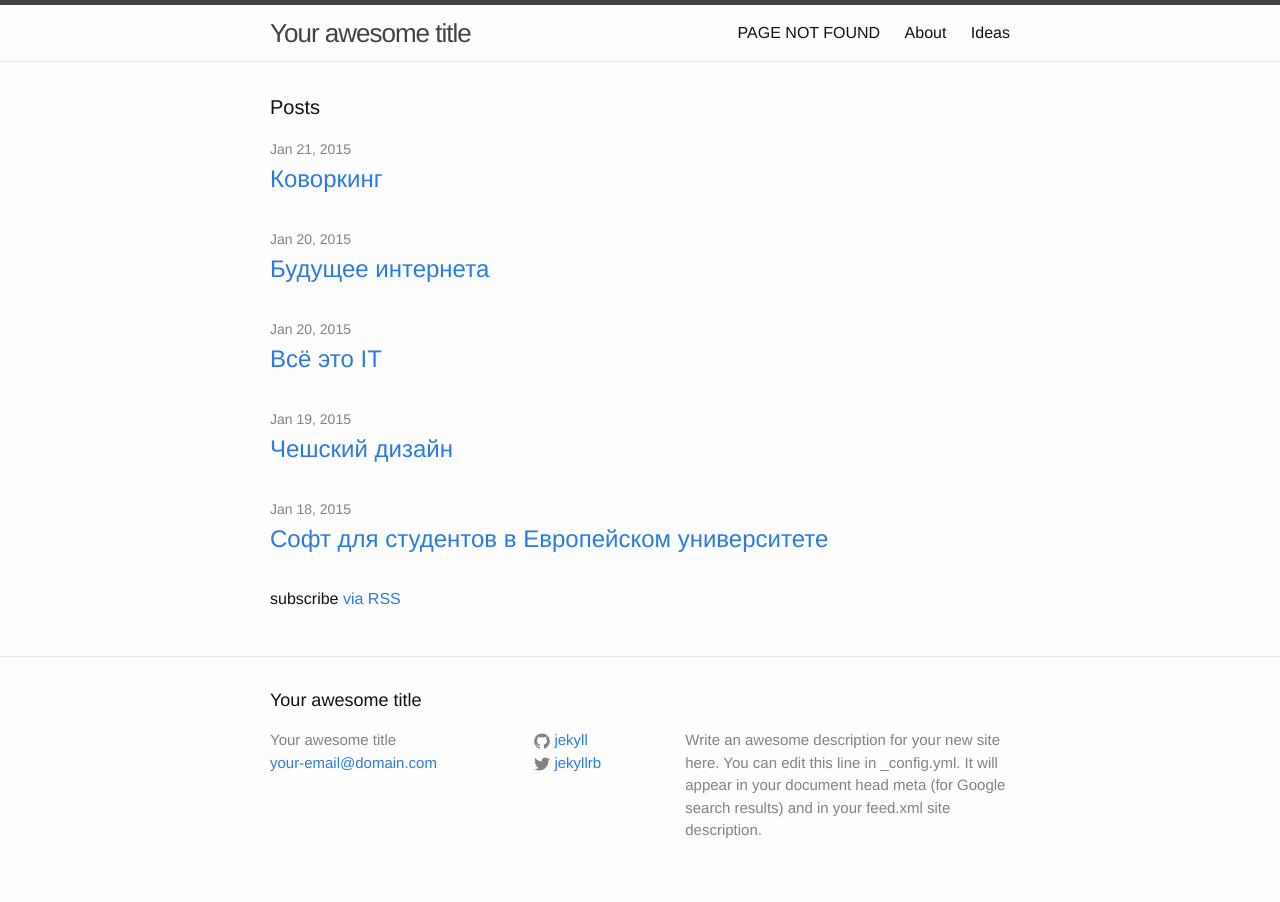
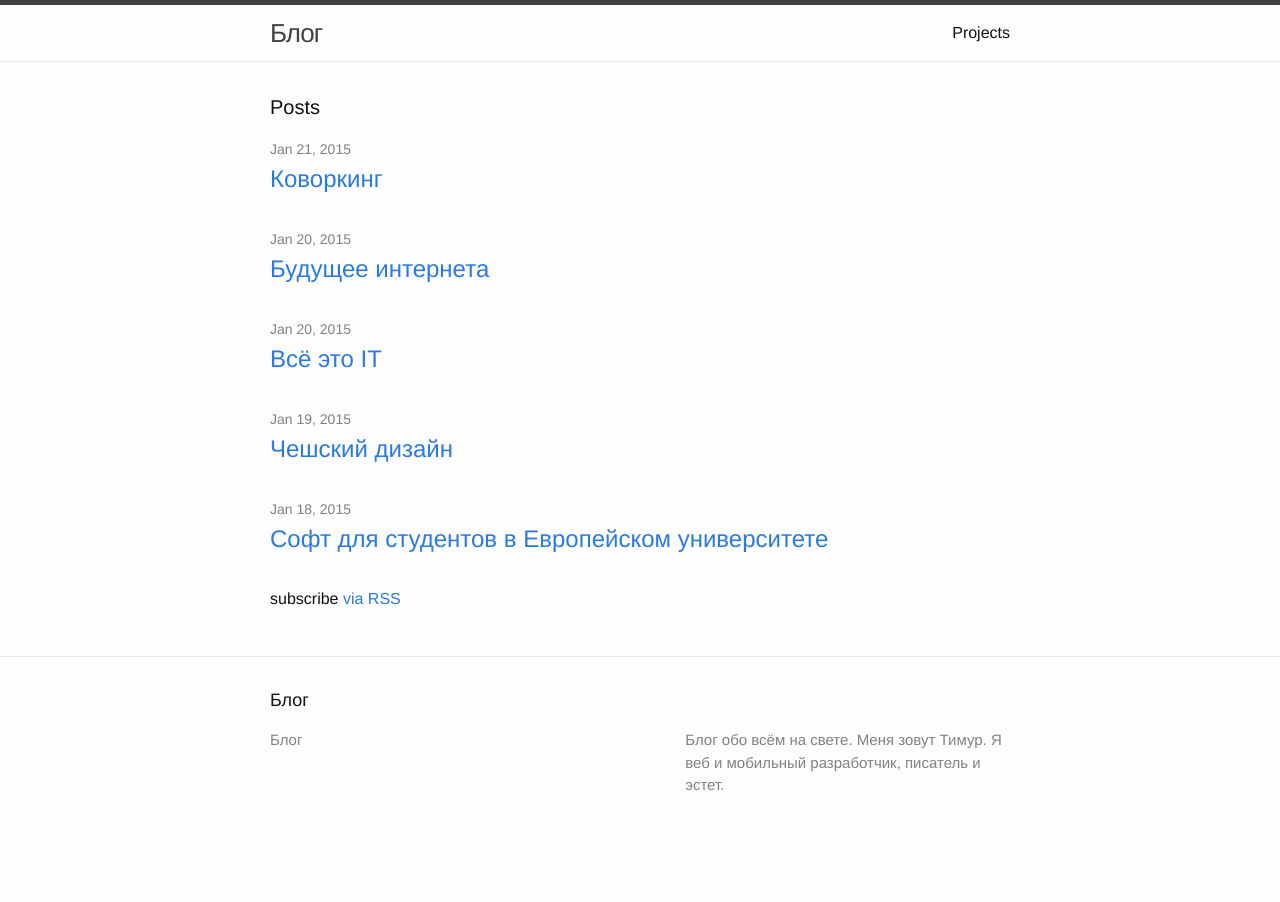
Before and after one commit to famer/rublog, a Jekyll site: the page built from index.html, in a window 1280 px wide. Built offline with Jekyll 4.4.1, drawn with Linux system fonts in a browser that asks for light colours.

Commit message:
adjastments

```diff
--- a/_config.yml
+++ b/_config.yml
@@ -1,14 +1,11 @@
 # Site settings
-title: Your awesome title
-email: your-email@domain.com
+title: Блог
+#email: your-email@domain.com
 description: > # this means to ignore newlines until "baseurl:"
-  Write an awesome description for your new site here. You can edit this
-  line in _config.yml. It will appear in your document head meta (for
-  Google search results) and in your feed.xml site description.
-baseurl: "" # the subpath of your site, e.g. /blog/
-url: "http://yourdomain.com" # the base hostname & protocol for your site
-twitter_username: jekyllrb
-github_username:  jekyll
+  Блог обо всём на свете.
+  Меня зовут Тимур. Я веб и мобильный разработчик, писатель и эстет.
+baseurl: "/rublog/" # the subpath of your site, e.g. /blog/
+url: "http://famer.github.io/" # the base hostname & protocol for your site
 
 # Build settings
 markdown: kramdown
--- a/_includes/header.html
+++ b/_includes/header.html
@@ -14,11 +14,13 @@
       </a>
 
       <div class="trigger">
-        {% for page in site.pages %}
+        {% assign pages = site.pages | where:"hideFromNav",false | sort:"menuIndex" | reverse %}
+        {% for page in pages %}
           {% if page.title %}
           <a class="page-link" href="{{ page.url | prepend: site.baseurl }}">{{ page.title }}</a>
           {% endif %}
         {% endfor %}
+          <a class="page-link" href="/projects/">Projects</a>
       </div>
     </nav>
 
```
